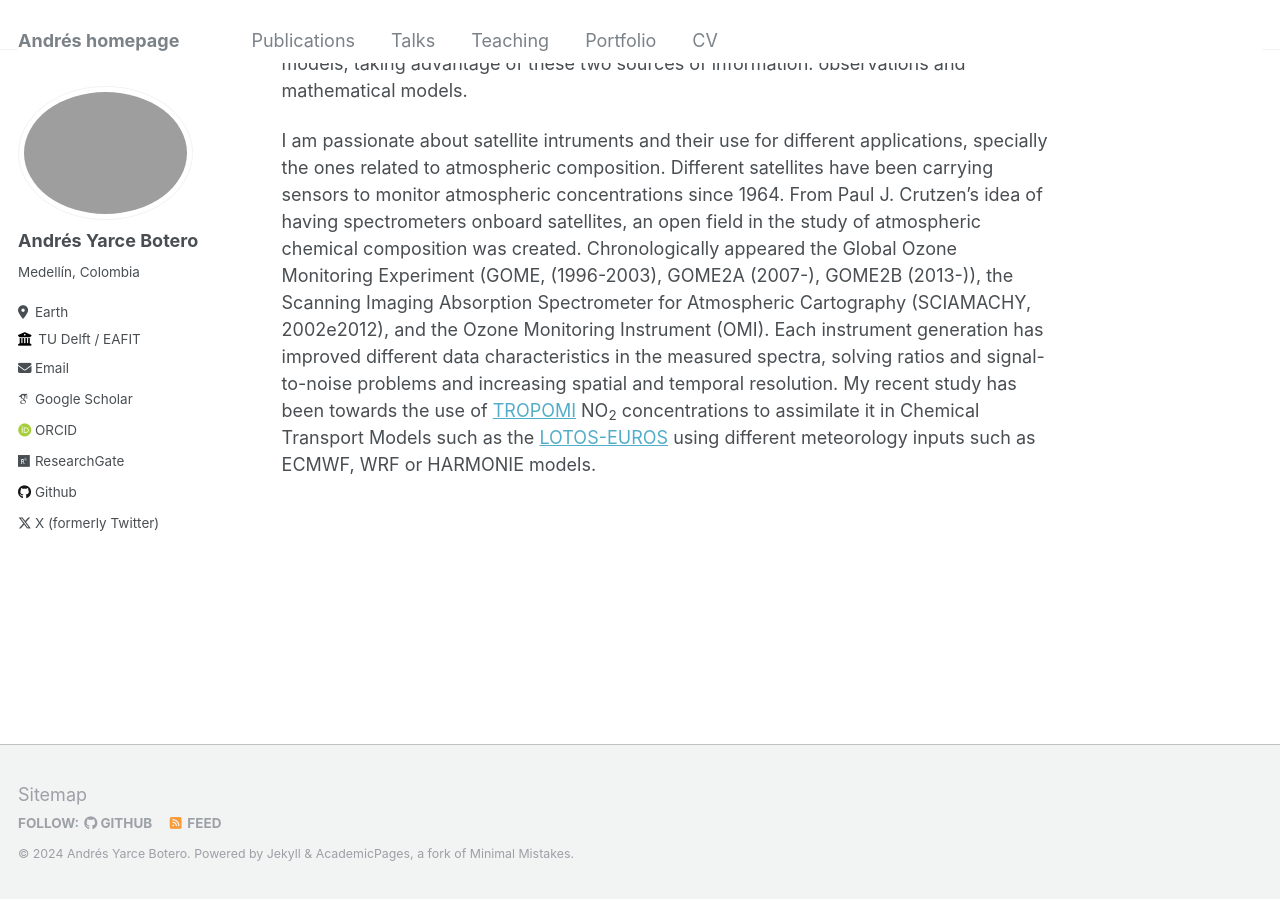
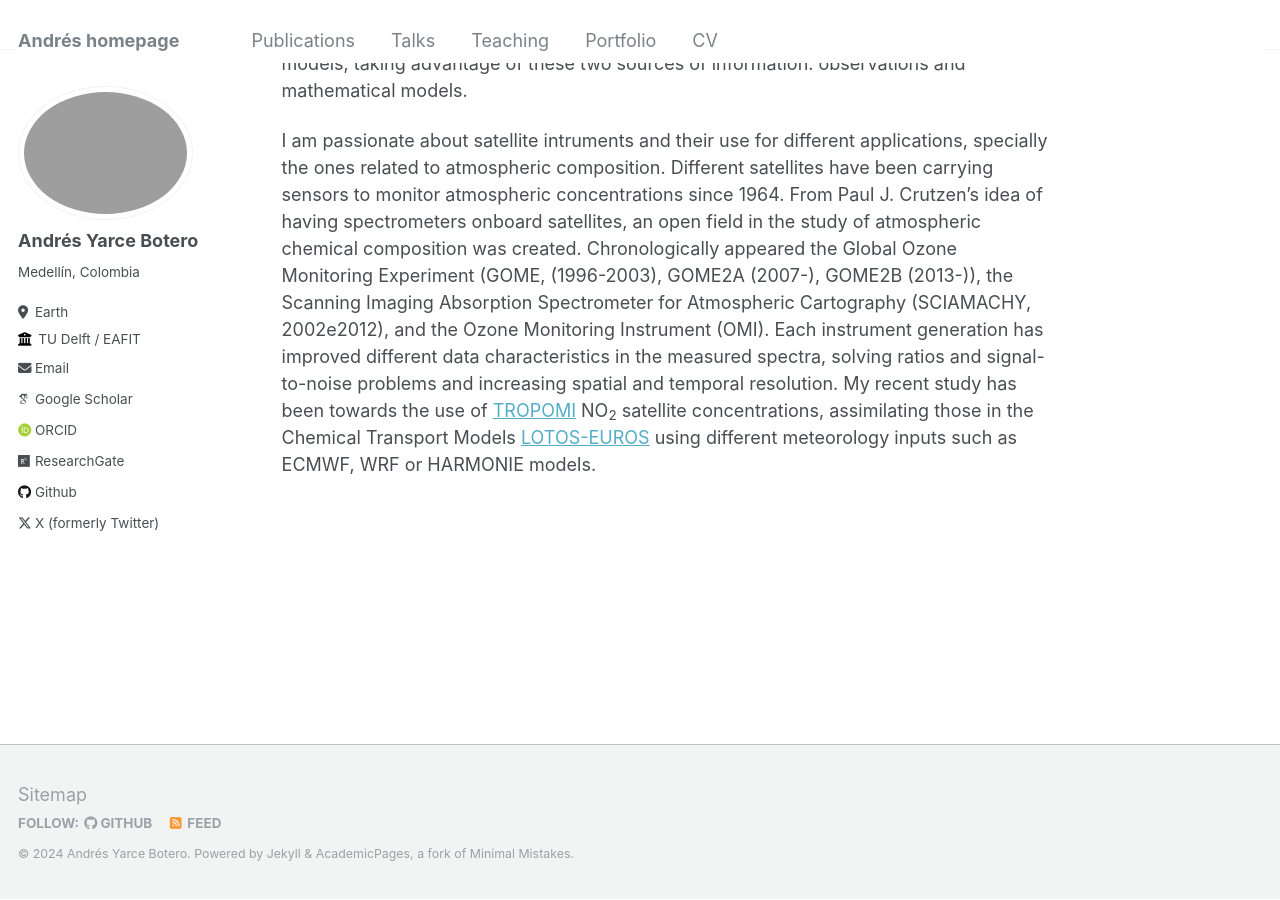
Before and after one commit to ayarceb/ayarceb.github.io, a Jekyll site: the page built from _pages/about.md, in a window 1280 px wide and 900 px high, scrolled down 733 px. Built offline with Jekyll 4.4.1, drawn with Linux system fonts in a browser that asks for light colours; some web fonts are replaced.

Commit message:
Update about.md

```diff
--- a/_pages/about.md
+++ b/_pages/about.md
@@ -21,4 +21,4 @@ Research interests
 
 My work uses [Data Assimilation](https://research.reading.ac.uk/met-darc/aboutus/what-is-data-assimilation/) (DA) techniques to integrate large-scale numerical models, satellite information, and data from different sources. DA techniques play a fundamental role in improving the system states that represent meteorological or chemical atmospheric conditions. This allows us to incorporate different real observations into the models, taking advantage of these two sources of information: observations and mathematical models.
 
-I am passionate about satellite intruments and their use for different applications, specially the ones related to atmospheric composition. Different satellites have been carrying sensors to monitor atmospheric concentrations since 1964. From Paul J. Crutzen's idea of having spectrometers onboard satellites, an open field in the study of atmospheric chemical composition was created. Chronologically appeared the Global Ozone Monitoring Experiment (GOME, (1996-2003), GOME2A (2007-), GOME2B (2013-)), the Scanning Imaging Absorption Spectrometer for Atmospheric Cartography (SCIAMACHY, 2002e2012), and the Ozone Monitoring Instrument (OMI). Each instrument generation has improved different data characteristics in the measured spectra, solving ratios and signal-to-noise problems and increasing spatial and temporal resolution. My recent study has been towards the use of [TROPOMI](https://www.tropomi.eu/data-products/nitrogen-dioxide) NO<sub>2</sub> concentrations to assimilate it in Chemical Transport Models such as the [LOTOS-EUROS](https://airqualitymodeling.tno.nl/lotos-euros/) using different meteorology inputs such as ECMWF, WRF or HARMONIE models.
+I am passionate about satellite intruments and their use for different applications, specially the ones related to atmospheric composition. Different satellites have been carrying sensors to monitor atmospheric concentrations since 1964. From Paul J. Crutzen's idea of having spectrometers onboard satellites, an open field in the study of atmospheric chemical composition was created. Chronologically appeared the Global Ozone Monitoring Experiment (GOME, (1996-2003), GOME2A (2007-), GOME2B (2013-)), the Scanning Imaging Absorption Spectrometer for Atmospheric Cartography (SCIAMACHY, 2002e2012), and the Ozone Monitoring Instrument (OMI). Each instrument generation has improved different data characteristics in the measured spectra, solving ratios and signal-to-noise problems and increasing spatial and temporal resolution. My recent study has been towards the use of [TROPOMI](https://www.tropomi.eu/data-products/nitrogen-dioxide) NO<sub>2</sub> satellite concentrations, assimilating those in the Chemical Transport Models [LOTOS-EUROS](https://airqualitymodeling.tno.nl/lotos-euros/) using different meteorology inputs such as ECMWF, WRF or HARMONIE models.
```
